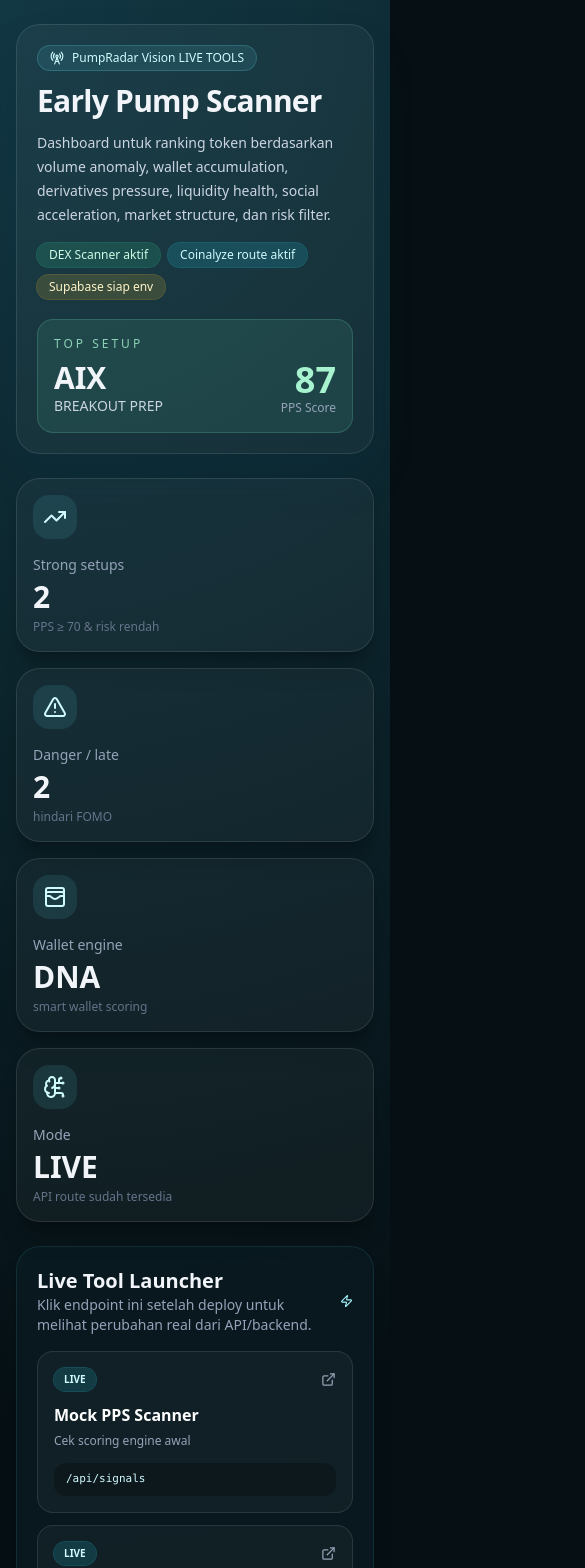
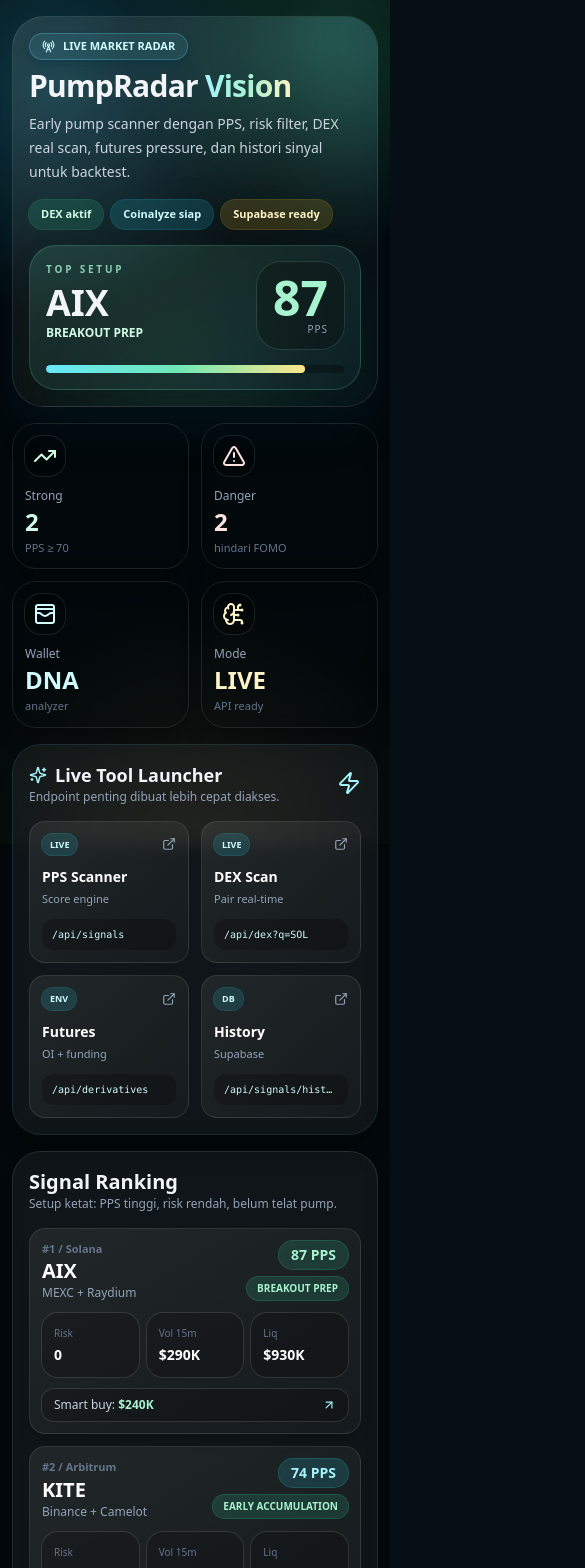
Before and after one commit to LoOp575/Radar-, a Next.js app: page / in a window 390 px wide. Shown: the top 1568 px of the page, 585 px wide, since content can reach past the window. Built offline with nearby package versions, Linux system fonts and the light colour scheme.

Commit message:
Redesign dashboard with mobile-first premium layout

```diff
--- a/app/page.tsx
+++ b/app/page.tsx
@@ -1,4 +1,4 @@
-import { AlertTriangle, BrainCircuit, Database, ExternalLink, RadioTower, ShieldCheck, TrendingUp, WalletCards, Zap } from 'lucide-react';
+import { AlertTriangle, ArrowUpRight, BrainCircuit, Database, ExternalLink, RadioTower, ShieldCheck, Sparkles, TrendingUp, WalletCards, Zap } from 'lucide-react';
 import { mockTokens } from '@/lib/mock-data';
 import { formatCompact, scoreTokens } from '@/lib/scoring';
 
@@ -8,10 +8,10 @@
 const dangerSignals = signals.filter((s) => s.signal === 'DANGER' || s.signal === 'LATE / DO NOT CHASE').length;
 
 const liveTools = [
-  { title: 'Mock PPS Scanner', href: '/api/signals', desc: 'Cek scoring engine awal', status: 'LIVE' },
-  { title: 'DEX Screener Real Scan', href: '/api/dex?q=SOL', desc: 'Scan pair DEX real dari query token', status: 'LIVE' },
-  { title: 'Coinalyze Futures', href: '/api/derivatives', desc: 'OI + funding dari Coinalyze env', status: 'ENV' },
-  { title: 'Signal History', href: '/api/signals/history', desc: 'Histori sinyal dari Supabase', status: 'DB' }
+  { title: 'PPS Scanner', href: '/api/signals', desc: 'Score engine', status: 'LIVE' },
+  { title: 'DEX Scan', href: '/api/dex?q=SOL', desc: 'Pair real-time', status: 'LIVE' },
+  { title: 'Futures', href: '/api/derivatives', desc: 'OI + funding', status: 'ENV' },
+  { title: 'History', href: '/api/signals/history', desc: 'Supabase', status: 'DB' }
 ];
 
 function badgeClass(score: number, type: 'pps' | 'risk' = 'pps') {
@@ -33,80 +33,98 @@
 
 export default function Home() {
   return (
-    <main className="min-h-screen bg-[radial-gradient(circle_at_top_left,#123844_0,#061014_38%,#03090b_100%)] px-4 py-6 text-slate-100 md:px-8">
-      <section className="mx-auto max-w-7xl space-y-6">
-        <header className="flex flex-col gap-5 rounded-3xl border border-white/10 bg-white/[0.04] p-5 shadow-2xl shadow-cyan-950/30 md:flex-row md:items-center md:justify-between">
+    <main className="min-h-screen overflow-hidden bg-[#02080b] text-slate-100">
+      <div className="pointer-events-none fixed inset-0 bg-[radial-gradient(circle_at_15%_10%,rgba(53,214,255,0.24),transparent_28%),radial-gradient(circle_at_85%_5%,rgba(72,240,164,0.18),transparent_24%),radial-gradient(circle_at_50%_100%,rgba(255,204,102,0.08),transparent_30%)]" />
+      <section className="relative mx-auto max-w-7xl space-y-4 px-3 py-4 md:space-y-6 md:px-8 md:py-7">
+        <header className="relative overflow-hidden rounded-[2rem] border border-white/10 bg-gradient-to-br from-white/[0.10] via-white/[0.045] to-cyan-300/[0.05] p-4 shadow-2xl shadow-cyan-950/30 backdrop-blur md:p-7">
+          <div className="absolute right-[-90px] top-[-90px] h-56 w-56 rounded-full bg-cyan-300/20 blur-3xl" />
+          <div className="absolute bottom-[-90px] left-[20%] h-52 w-52 rounded-full bg-emerald-300/10 blur-3xl" />
+          <div className="relative grid gap-4 md:grid-cols-[1.2fr_0.8fr] md:items-end">
             <div>
-            <div className="mb-3 inline-flex items-center gap-2 rounded-full border border-cyan-300/20 bg-cyan-300/10 px-3 py-1 text-xs text-cyan-100">
-              <RadioTower size={14} /> PumpRadar Vision LIVE TOOLS
+              <div className="mb-3 inline-flex items-center gap-2 rounded-full border border-cyan-300/25 bg-cyan-300/10 px-3 py-1 text-[11px] font-bold text-cyan-100 shadow-lg shadow-cyan-950/30">
+                <RadioTower size={13} /> LIVE MARKET RADAR
               </div>
-            <h1 className="text-3xl font-black tracking-tight md:text-5xl">Early Pump Scanner</h1>
+              <h1 className="max-w-2xl text-3xl font-black leading-[0.95] tracking-tight md:text-6xl">
+                PumpRadar <span className="bg-gradient-to-r from-cyan-200 via-emerald-200 to-amber-100 bg-clip-text text-transparent">Vision</span>
+              </h1>
               <p className="mt-3 max-w-2xl text-sm leading-6 text-slate-300 md:text-base">
-              Dashboard untuk ranking token berdasarkan volume anomaly, wallet accumulation, derivatives pressure, liquidity health, social acceleration, market structure, dan risk filter.
+                Early pump scanner dengan PPS, risk filter, DEX real scan, futures pressure, dan histori sinyal untuk backtest.
               </p>
-            <div className="mt-4 flex flex-wrap gap-2 text-xs">
-              <span className="rounded-full bg-emerald-400/15 px-3 py-1 text-emerald-100 ring-1 ring-emerald-400/25">DEX Scanner aktif</span>
-              <span className="rounded-full bg-cyan-400/15 px-3 py-1 text-cyan-100 ring-1 ring-cyan-400/25">Coinalyze route aktif</span>
-              <span className="rounded-full bg-amber-400/15 px-3 py-1 text-amber-100 ring-1 ring-amber-400/25">Supabase siap env</span>
+              <div className="mt-4 flex flex-wrap gap-2 text-[11px] font-bold">
+                <span className="rounded-full bg-emerald-400/15 px-3 py-1.5 text-emerald-100 ring-1 ring-emerald-400/25">DEX aktif</span>
+                <span className="rounded-full bg-cyan-400/15 px-3 py-1.5 text-cyan-100 ring-1 ring-cyan-400/25">Coinalyze siap</span>
+                <span className="rounded-full bg-amber-400/15 px-3 py-1.5 text-amber-100 ring-1 ring-amber-400/25">Supabase ready</span>
               </div>
             </div>
-          <div className="rounded-2xl border border-emerald-300/20 bg-emerald-300/10 p-4 md:min-w-72">
-            <p className="text-xs uppercase tracking-[0.25em] text-emerald-200/80">Top setup</p>
-            <div className="mt-2 flex items-end justify-between gap-4">
+
+            <div className="rounded-[1.7rem] border border-emerald-300/20 bg-gradient-to-br from-emerald-300/15 to-cyan-300/5 p-4 shadow-2xl shadow-emerald-950/25">
+              <div className="flex items-start justify-between gap-3">
                 <div>
-                <p className="text-3xl font-black">{topSignal.symbol}</p>
-                <p className="text-sm text-slate-300">{topSignal.signal}</p>
+                  <p className="text-[10px] font-black uppercase tracking-[0.28em] text-emerald-200/80">Top setup</p>
+                  <p className="mt-2 text-4xl font-black leading-none">{topSignal.symbol}</p>
+                  <p className="mt-1 text-xs font-bold text-emerald-100">{topSignal.signal}</p>
                 </div>
-              <div className="text-right">
-                <p className="text-4xl font-black text-emerald-200">{topSignal.pps}</p>
-                <p className="text-xs text-slate-400">PPS Score</p>
+                <div className="rounded-3xl bg-black/25 px-4 py-3 text-right ring-1 ring-white/10">
+                  <p className="text-5xl font-black text-emerald-200">{topSignal.pps}</p>
+                  <p className="text-[10px] uppercase tracking-widest text-slate-400">PPS</p>
+                </div>
+              </div>
+              <div className="mt-4 h-2 overflow-hidden rounded-full bg-black/30">
+                <div className="h-full rounded-full bg-gradient-to-r from-cyan-300 via-emerald-300 to-amber-200" style={{ width: `${topSignal.pps}%` }} />
               </div>
             </div>
           </div>
         </header>
 
-        <section className="grid gap-4 md:grid-cols-4">
-          <Metric icon={<TrendingUp />} label="Strong setups" value={strongSignals.toString()} hint="PPS ≥ 70 & risk rendah" />
-          <Metric icon={<AlertTriangle />} label="Danger / late" value={dangerSignals.toString()} hint="hindari FOMO" />
-          <Metric icon={<WalletCards />} label="Wallet engine" value="DNA" hint="smart wallet scoring" />
-          <Metric icon={<BrainCircuit />} label="Mode" value="LIVE" hint="API route sudah tersedia" />
+        <section className="grid grid-cols-2 gap-3 md:grid-cols-4">
+          <Metric icon={<TrendingUp />} label="Strong" value={strongSignals.toString()} hint="PPS ≥ 70" tone="green" />
+          <Metric icon={<AlertTriangle />} label="Danger" value={dangerSignals.toString()} hint="hindari FOMO" tone="red" />
+          <Metric icon={<WalletCards />} label="Wallet" value="DNA" hint="analyzer" tone="cyan" />
+          <Metric icon={<BrainCircuit />} label="Mode" value="LIVE" hint="API ready" tone="amber" />
         </section>
 
-        <section className="rounded-3xl border border-cyan-300/10 bg-radar-panel/80 p-5 shadow-xl shadow-black/20">
+        <section className="rounded-[1.8rem] border border-cyan-300/10 bg-white/[0.055] p-4 shadow-xl shadow-black/20 backdrop-blur md:p-5">
           <div className="mb-4 flex items-center justify-between gap-4">
             <div>
-              <h2 className="text-xl font-bold">Live Tool Launcher</h2>
-              <p className="text-sm text-slate-400">Klik endpoint ini setelah deploy untuk melihat perubahan real dari API/backend.</p>
+              <h2 className="flex items-center gap-2 text-lg font-black md:text-xl"><Sparkles size={18} className="text-cyan-200" /> Live Tool Launcher</h2>
+              <p className="text-xs text-slate-400 md:text-sm">Endpoint penting dibuat lebih cepat diakses.</p>
             </div>
             <Zap className="text-cyan-200" />
           </div>
-          <div className="grid gap-3 md:grid-cols-4">
+          <div className="grid grid-cols-2 gap-3 md:grid-cols-4">
             {liveTools.map((tool) => (
-              <a key={tool.href} href={tool.href} target="_blank" className="group rounded-2xl border border-white/10 bg-white/[0.035] p-4 transition hover:-translate-y-0.5 hover:bg-white/[0.07]">
-                <div className="mb-3 flex items-center justify-between gap-3">
-                  <span className="rounded-full bg-cyan-400/15 px-2.5 py-1 text-[10px] font-black text-cyan-100 ring-1 ring-cyan-400/25">{tool.status}</span>
-                  <ExternalLink size={15} className="text-slate-400 group-hover:text-cyan-100" />
+              <a key={tool.href} href={tool.href} target="_blank" className="group rounded-2xl border border-white/10 bg-gradient-to-br from-white/[0.08] to-white/[0.025] p-3 transition hover:-translate-y-0.5 hover:border-cyan-300/30 hover:bg-white/[0.09] md:p-4">
+                <div className="mb-3 flex items-center justify-between gap-2">
+                  <span className="rounded-full bg-cyan-400/15 px-2 py-1 text-[9px] font-black text-cyan-100 ring-1 ring-cyan-400/25">{tool.status}</span>
+                  <ExternalLink size={14} className="text-slate-400 group-hover:text-cyan-100" />
                 </div>
-                <p className="font-black text-white">{tool.title}</p>
-                <p className="mt-1 text-xs leading-5 text-slate-400">{tool.desc}</p>
-                <code className="mt-3 block truncate rounded-xl bg-black/25 px-3 py-2 text-[11px] text-cyan-100">{tool.href}</code>
+                <p className="text-sm font-black text-white md:text-base">{tool.title}</p>
+                <p className="mt-1 text-[11px] leading-4 text-slate-400 md:text-xs">{tool.desc}</p>
+                <code className="mt-3 block truncate rounded-xl bg-black/25 px-2.5 py-2 text-[10px] text-cyan-100">{tool.href}</code>
               </a>
             ))}
           </div>
         </section>
 
-        <section className="grid gap-5 lg:grid-cols-[1.45fr_0.8fr]">
-          <div className="rounded-3xl border border-white/10 bg-radar-panel/80 p-4 shadow-xl shadow-black/20">
+        <section className="grid gap-4 lg:grid-cols-[1.45fr_0.8fr]">
+          <div className="rounded-[1.8rem] border border-white/10 bg-white/[0.055] p-4 shadow-xl shadow-black/20 backdrop-blur">
             <div className="mb-4 flex items-center justify-between gap-4">
               <div>
-                <h2 className="text-xl font-bold">Signal Ranking</h2>
-                <p className="text-sm text-slate-400">High precision setup dicari dari PPS tinggi + risk rendah, bukan coin yang sudah telat pump.</p>
+                <h2 className="text-xl font-black">Signal Ranking</h2>
+                <p className="text-xs text-slate-400 md:text-sm">Setup ketat: PPS tinggi, risk rendah, belum telat pump.</p>
               </div>
               <div className="hidden items-center gap-2 rounded-full bg-white/5 px-3 py-2 text-xs text-slate-300 md:flex">
                 <ShieldCheck size={15} /> Risk filtered
               </div>
             </div>
-            <div className="table-scroll overflow-x-auto">
+
+            <div className="space-y-3 md:hidden">
+              {signals.map((token, index) => (
+                <MobileSignalCard key={token.symbol} token={token} index={index} />
+              ))}
+            </div>
+
+            <div className="table-scroll hidden overflow-x-auto md:block">
               <table className="w-full min-w-[980px] border-separate border-spacing-y-2 text-left text-sm">
                 <thead className="text-xs uppercase tracking-wider text-slate-400">
                   <tr>
@@ -126,14 +144,8 @@
                   {signals.map((token, index) => (
                     <tr key={token.symbol} className="rounded-2xl bg-white/[0.035] transition hover:bg-white/[0.07]">
                       <td className="rounded-l-2xl px-3 py-4 font-bold text-slate-400">#{index + 1}</td>
-                      <td className="px-3 py-4">
-                        <p className="font-black text-white">{token.symbol}</p>
-                        <p className="text-xs text-slate-400">{token.name}</p>
-                      </td>
-                      <td className="px-3 py-4 text-slate-300">
-                        <p>{token.chain}</p>
-                        <p className="text-xs text-slate-500">{token.exchange}</p>
-                      </td>
+                      <td className="px-3 py-4"><p className="font-black text-white">{token.symbol}</p><p className="text-xs text-slate-400">{token.name}</p></td>
+                      <td className="px-3 py-4 text-slate-300"><p>{token.chain}</p><p className="text-xs text-slate-500">{token.exchange}</p></td>
                       <td className="px-3 py-4"><span className={`rounded-full px-3 py-1 font-black ring-1 ${badgeClass(token.pps)}`}>{token.pps}</span></td>
                       <td className="px-3 py-4"><span className={`rounded-full px-3 py-1 font-black ring-1 ${badgeClass(token.risk, 'risk')}`}>{token.risk}</span></td>
                       <td className="px-3 py-4"><span className={`rounded-full px-3 py-1 text-xs font-bold ring-1 ${signalBadge(token.signal)}`}>{token.signal}</span></td>
@@ -148,9 +160,9 @@
             </div>
           </div>
 
-          <aside className="space-y-5">
-            <div className="rounded-3xl border border-white/10 bg-radar-panel/80 p-5 shadow-xl shadow-black/20">
-              <h2 className="mb-1 text-xl font-bold">Top Signal Detail</h2>
+          <aside className="space-y-4">
+            <div className="rounded-[1.8rem] border border-white/10 bg-white/[0.055] p-4 shadow-xl shadow-black/20 backdrop-blur md:p-5">
+              <h2 className="mb-1 text-xl font-black">Top Signal Detail</h2>
               <p className="text-sm text-slate-400">{topSignal.name} / {topSignal.chain}</p>
               <div className="mt-4 grid grid-cols-2 gap-3">
                 <Mini label="Price" value={`$${topSignal.price}`} />
@@ -161,17 +173,9 @@
               <div className="mt-5 space-y-3">
                 <h3 className="font-bold text-emerald-100">Alasan sinyal</h3>
                 <ul className="space-y-2 text-sm text-slate-300">
-                  {topSignal.reasons.map((reason) => <li key={reason}>✅ {reason}</li>)}
+                  {topSignal.reasons.slice(0, 5).map((reason) => <li key={reason}>✅ {reason}</li>)}
                 </ul>
-                {topSignal.warnings.length > 0 && (
-                  <>
-                    <h3 className="font-bold text-amber-100">Warning</h3>
-                    <ul className="space-y-2 text-sm text-slate-300">
-                      {topSignal.warnings.map((warning) => <li key={warning}>⚠️ {warning}</li>)}
-                    </ul>
-                  </>
-                )}
-                <div className="rounded-2xl bg-white/[0.04] p-4 text-sm text-slate-300">
+                <div className="rounded-2xl bg-black/20 p-4 text-sm text-slate-300 ring-1 ring-white/10">
                   <p className="font-bold text-white">Invalidation</p>
                   <p>{topSignal.invalidation}</p>
                   <p className="mt-3 font-bold text-white">Target</p>
@@ -180,13 +184,13 @@
               </div>
             </div>
 
-            <div className="rounded-3xl border border-white/10 bg-radar-panel/80 p-5 shadow-xl shadow-black/20">
-              <h2 className="text-xl font-bold">Backend Status</h2>
+            <div className="rounded-[1.8rem] border border-white/10 bg-white/[0.055] p-4 shadow-xl shadow-black/20 backdrop-blur md:p-5">
+              <h2 className="text-xl font-black">Backend Status</h2>
               <div className="mt-4 space-y-3 text-sm text-slate-300">
-                <Step title="DEX Real Data" desc="/api/dex?q=SOL sudah siap untuk scan pair DEX real." />
-                <Step title="Coinalyze Futures" desc="/api/derivatives siap baca OI + funding jika env sudah diisi." />
-                <Step title="Supabase History" desc="/api/signals/history siap setelah DATABASE_URL + db push." />
-                <Step title="Prisma Build" desc="Build sudah menjalankan prisma generate otomatis." />
+                <Step title="DEX Real Data" desc="/api/dex?q=SOL siap scan pair real." />
+                <Step title="Coinalyze Futures" desc="/api/derivatives siap OI + funding." />
+                <Step title="Supabase History" desc="/api/signals/history untuk histori." />
+                <Step title="Prisma Build" desc="prisma generate otomatis saat build." />
               </div>
             </div>
           </aside>
@@ -196,29 +200,63 @@
   );
 }
 
-function Metric({ icon, label, value, hint }: { icon: React.ReactNode; label: string; value: string; hint: string }) {
+function Metric({ icon, label, value, hint, tone }: { icon: React.ReactNode; label: string; value: string; hint: string; tone: 'green' | 'red' | 'cyan' | 'amber' }) {
+  const toneClass = {
+    green: 'from-emerald-300/18 text-emerald-100',
+    red: 'from-red-300/18 text-red-100',
+    cyan: 'from-cyan-300/18 text-cyan-100',
+    amber: 'from-amber-300/18 text-amber-100'
+  }[tone];
+
   return (
-    <div className="rounded-3xl border border-white/10 bg-white/[0.04] p-4 shadow-xl shadow-black/20">
-      <div className="mb-4 flex h-11 w-11 items-center justify-center rounded-2xl bg-cyan-300/10 text-cyan-100">{icon}</div>
-      <p className="text-sm text-slate-400">{label}</p>
-      <p className="mt-1 text-3xl font-black">{value}</p>
-      <p className="mt-1 text-xs text-slate-500">{hint}</p>
+    <div className={`rounded-[1.5rem] border border-white/10 bg-gradient-to-br ${toneClass} to-white/[0.035] p-3 shadow-xl shadow-black/20 backdrop-blur md:p-4`}>
+      <div className="mb-3 flex h-10 w-10 items-center justify-center rounded-2xl bg-black/20 ring-1 ring-white/10">{icon}</div>
+      <p className="text-xs text-slate-400 md:text-sm">{label}</p>
+      <p className="mt-0.5 text-2xl font-black md:text-3xl">{value}</p>
+      <p className="mt-0.5 text-[11px] text-slate-500 md:text-xs">{hint}</p>
+    </div>
+  );
+}
+
+function MobileSignalCard({ token, index }: { token: typeof signals[number]; index: number }) {
+  return (
+    <div className="rounded-2xl border border-white/10 bg-gradient-to-br from-white/[0.08] to-white/[0.025] p-3 shadow-lg shadow-black/10">
+      <div className="flex items-start justify-between gap-3">
+        <div>
+          <p className="text-[11px] font-bold text-slate-500">#{index + 1} / {token.chain}</p>
+          <p className="text-xl font-black text-white">{token.symbol}</p>
+          <p className="text-xs text-slate-400">{token.exchange}</p>
+        </div>
+        <div className="flex flex-col items-end gap-2">
+          <span className={`rounded-full px-3 py-1 text-sm font-black ring-1 ${badgeClass(token.pps)}`}>{token.pps} PPS</span>
+          <span className={`rounded-full px-2.5 py-1 text-[10px] font-bold ring-1 ${signalBadge(token.signal)}`}>{token.signal}</span>
+        </div>
+      </div>
+      <div className="mt-3 grid grid-cols-3 gap-2 text-xs">
+        <Mini label="Risk" value={String(token.risk)} />
+        <Mini label="Vol 15m" value={`$${formatCompact(token.volume15m)}`} />
+        <Mini label="Liq" value={`$${formatCompact(token.liquidity)}`} />
+      </div>
+      <div className="mt-3 flex items-center justify-between rounded-xl bg-black/20 px-3 py-2 text-xs text-slate-300 ring-1 ring-white/10">
+        <span>Smart buy: <b className="text-emerald-200">${formatCompact(token.smartWalletNetBuyUsd)}</b></span>
+        <ArrowUpRight size={14} className="text-cyan-200" />
+      </div>
     </div>
   );
 }
 
 function Mini({ label, value }: { label: string; value: string }) {
   return (
-    <div className="rounded-2xl bg-white/[0.04] p-3">
-      <p className="text-xs text-slate-500">{label}</p>
-      <p className="mt-1 font-black text-white">{value}</p>
+    <div className="rounded-2xl bg-black/20 p-3 ring-1 ring-white/10">
+      <p className="text-[10px] text-slate-500 md:text-xs">{label}</p>
+      <p className="mt-1 text-sm font-black text-white md:text-base">{value}</p>
     </div>
   );
 }
 
 function Step({ title, desc }: { title: string; desc: string }) {
   return (
-    <div className="rounded-2xl border border-white/10 bg-white/[0.03] p-3">
+    <div className="rounded-2xl border border-white/10 bg-black/15 p-3">
       <p className="font-bold text-white">{title}</p>
       <p className="mt-1 text-slate-400">{desc}</p>
     </div>
```
Lines whose indentation alone changed are shown as unchanged.
